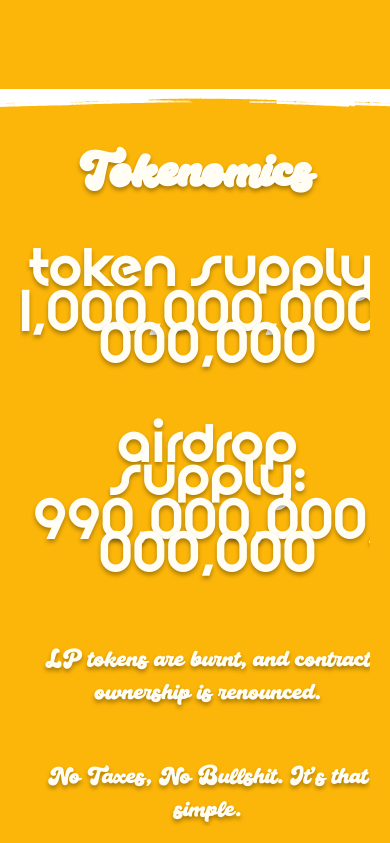
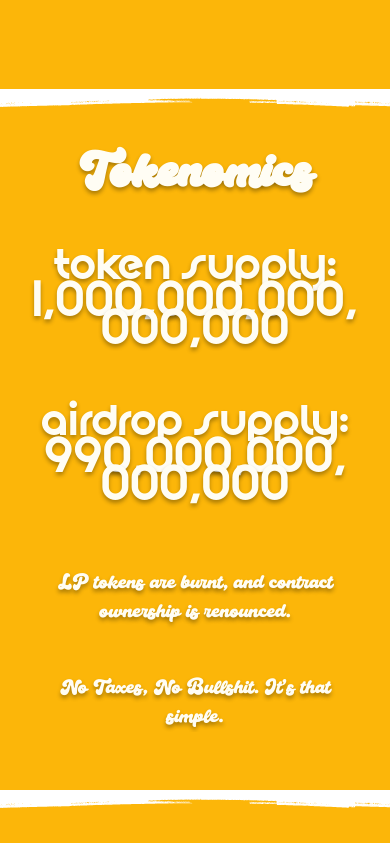
Before and after one commit to GXFC8888/shittoken, a website: page index.html in a window 390 px wide. Shown: the part 3440-4283 px from the top of the page. Drawn offline with Linux system fonts and the light colour scheme.

Commit message:
Update style.css

```diff
--- a/style.css
+++ b/style.css
@@ -2098,3 +2098,107 @@ h6 {
     font-size: clamp(18px, 4.7vw, 23px) !important;
   }
 }
+
+.tokenomics-card {
+  overflow: hidden !important;
+  padding-left: 12px !important;
+  padding-right: 12px !important;
+}
+
+.tokenomics-center-copy {
+  width: 100% !important;
+  max-width: 100% !important;
+  overflow: hidden !important;
+}
+
+.tokenomics-center-copy > p:nth-child(1),
+.tokenomics-center-copy > p:nth-child(3),
+.tokenomics-card > .tokenomics-center-copy > p:nth-child(1),
+.tokenomics-card > .tokenomics-center-copy > p:nth-child(3) {
+  width: 100% !important;
+  max-width: 100% !important;
+  font-family: "EvermoreRegular", "Nebyla", Arial, sans-serif !important;
+  font-size: clamp(26px, 6.2vw, 38px) !important;
+  line-height: 1.08 !important;
+  margin: 8px auto 8px !important;
+  padding: 0 8px !important;
+  text-align: center !important;
+  white-space: normal !important;
+  overflow-wrap: normal !important;
+}
+
+.token-number,
+.token-number span,
+.tokenomics-card .token-number,
+.tokenomics-card .token-number span,
+.tokenomics-card > .tokenomics-center-copy .token-number {
+  width: 100% !important;
+  max-width: 100% !important;
+  font-family: "EvermoreRegular", "Nebyla", Arial, sans-serif !important;
+  font-size: clamp(30px, 7vw, 42px) !important;
+  line-height: 1.08 !important;
+  letter-spacing: 0 !important;
+  text-align: center !important;
+  white-space: normal !important;
+  overflow-wrap: normal !important;
+}
+
+.token-number,
+.tokenomics-card > .tokenomics-center-copy .token-number {
+  display: block !important;
+  margin: 0 auto 58px !important;
+}
+
+.token-number span,
+.tokenomics-card .token-number span {
+  display: block !important;
+  width: 100% !important;
+  max-width: 100% !important;
+  line-height: 1.08 !important;
+}
+
+.tokenomics-center-copy > p:nth-child(5),
+.tokenomics-center-copy > p:nth-child(6) {
+  width: min(100% - 40px, 520px) !important;
+  max-width: 520px !important;
+  margin-left: auto !important;
+  margin-right: auto !important;
+  font-size: clamp(24px, 5.8vw, 34px) !important;
+  line-height: 1.28 !important;
+  text-align: center !important;
+  white-space: normal !important;
+}
+
+.tokenomics-center-copy > p:nth-child(5) {
+  margin-top: 8px !important;
+  margin-bottom: 48px !important;
+}
+
+.tokenomics-center-copy > p:nth-child(6) {
+  margin-top: 0 !important;
+}
+
+@media (max-width: 430px) {
+  .tokenomics-center-copy > p:nth-child(1),
+  .tokenomics-center-copy > p:nth-child(3),
+  .tokenomics-card > .tokenomics-center-copy > p:nth-child(1),
+  .tokenomics-card > .tokenomics-center-copy > p:nth-child(3) {
+    font-size: clamp(24px, 5.8vw, 32px) !important;
+  }
+
+  .token-number,
+  .token-number span,
+  .tokenomics-card .token-number,
+  .tokenomics-card .token-number span,
+  .tokenomics-card > .tokenomics-center-copy .token-number {
+    font-size: clamp(26px, 6.2vw, 34px) !important;
+    line-height: 1.08 !important;
+  }
+
+  .tokenomics-center-copy > p:nth-child(5),
+  .tokenomics-center-copy > p:nth-child(6) {
+    width: min(100% - 44px, 420px) !important;
+    font-size: clamp(22px, 5.4vw, 30px) !important;
+    line-height: 1.3 !important;
+  }
+}
```
